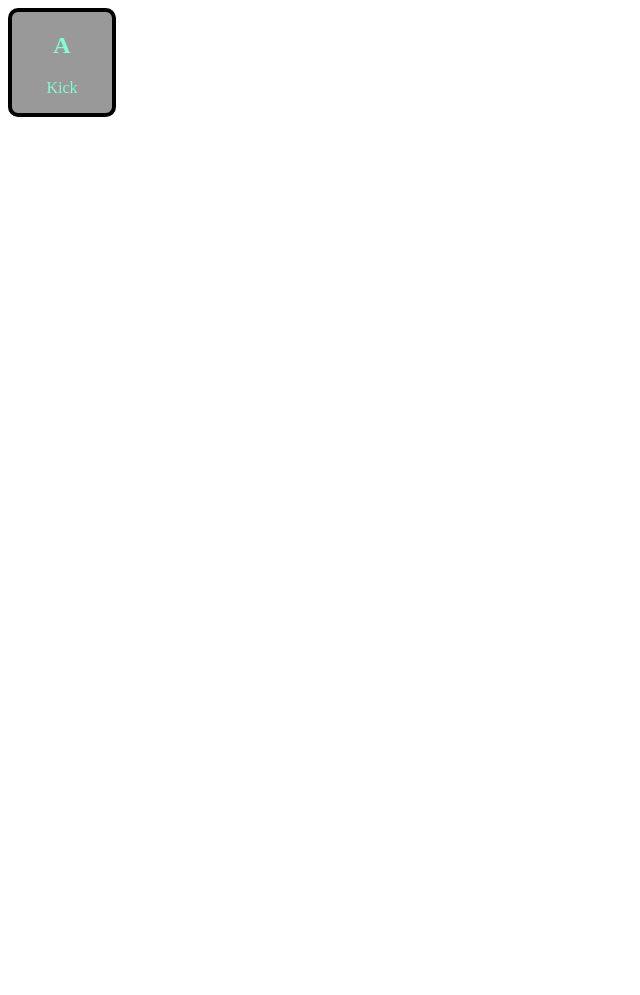
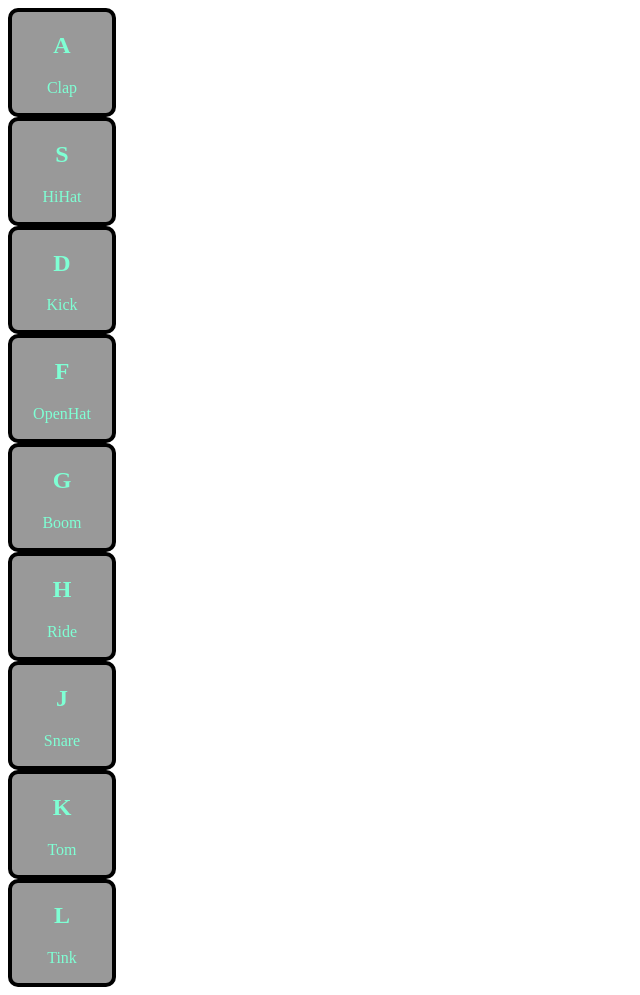
Before and after one commit to davi3blu3/js30.1_drumkit, a plain HTML site: page index.html in a window 1280 px wide. Shown: the whole page, without its empty margins (0-640 px from the left). Before the commit the page ends 800 px from the top, so only its background shows below. Drawn offline with Linux system fonts and the light colour scheme.

Commit message:
populate all buttons

```diff
--- a/index.html
+++ b/index.html
@@ -14,7 +14,63 @@
     <div class="keyRow">
         <div class="key">
             <h2 class="char">A</h2>
+            <p class="drum">Clap</p>
+        </div>
+    </div>
+
+    <div class="keyRow">
+        <div class="key">
+            <h2 class="char">S</h2>
+            <p class="drum">HiHat</p>
+        </div>
+    </div>
+
+    <div class="keyRow">
+        <div class="key">
+            <h2 class="char">D</h2>
             <p class="drum">Kick</p>
+        </div>
+    </div>
+
+    <div class="keyRow">
+        <div class="key">
+            <h2 class="char">F</h2>
+            <p class="drum">OpenHat</p>
+        </div>
+    </div>
+
+    <div class="keyRow">
+        <div class="key">
+            <h2 class="char">G</h2>
+            <p class="drum">Boom</p>
+        </div>
+    </div>
+
+    <div class="keyRow">
+        <div class="key">
+            <h2 class="char">H</h2>
+            <p class="drum">Ride</p>
+        </div>
+    </div>
+
+    <div class="keyRow">
+        <div class="key">
+            <h2 class="char">J</h2>
+            <p class="drum">Snare</p>
+        </div>
+    </div>
+
+    <div class="keyRow">
+        <div class="key">
+            <h2 class="char">K</h2>
+            <p class="drum">Tom</p>
+        </div>
+    </div>
+
+    <div class="keyRow">
+        <div class="key">
+            <h2 class="char">L</h2>
+            <p class="drum">Tink</p>
         </div>
     </div>
 
```
